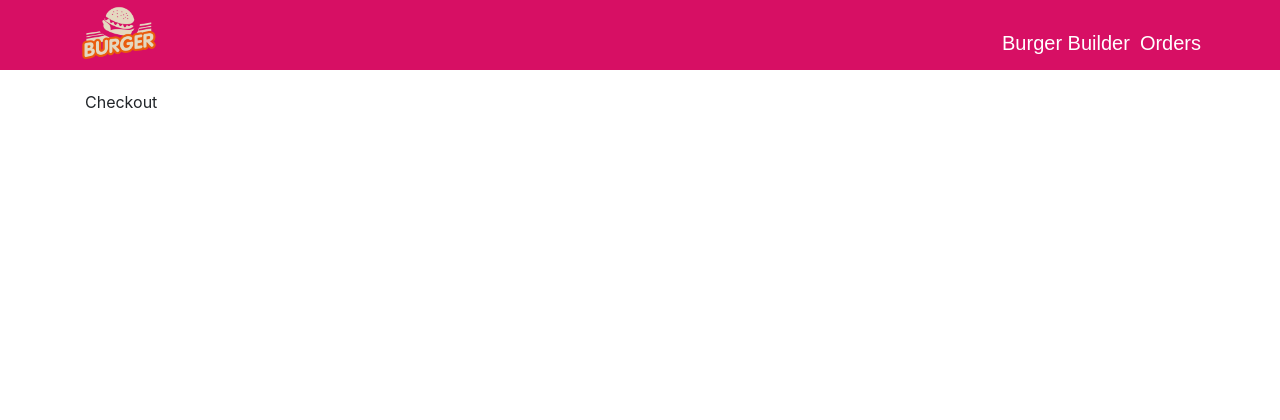
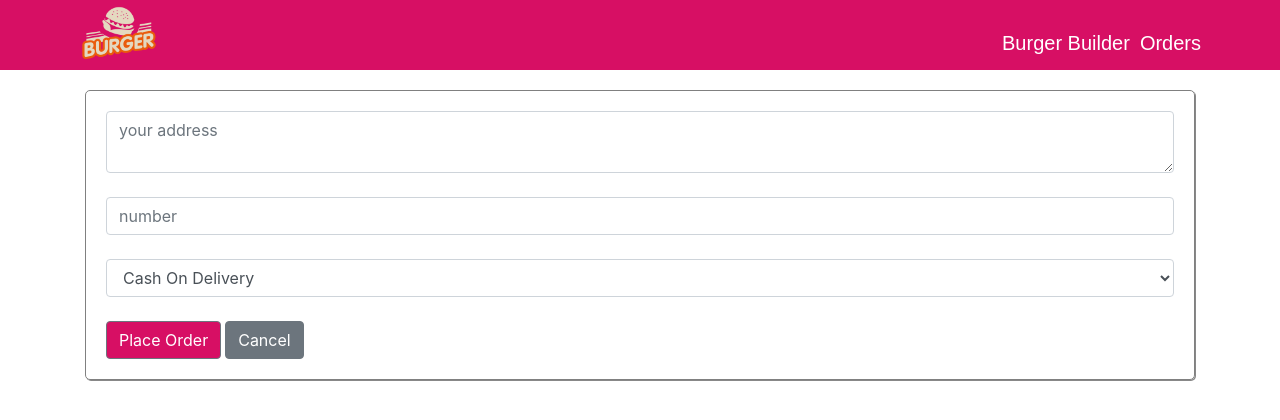
Before and after one commit to pauldipjoy/react_Burger_Builder_project, a React (Create React App) app: page /checkout in a window 1280 px wide. Shown: the top 420 px of the page. Built offline with nearby package versions, Linux system fonts and the light colour scheme.

Commit message:
Creating Checkout option

```diff
--- a/src/Components/BurgerBuilder/BurgerBuilder.js
+++ b/src/Components/BurgerBuilder/BurgerBuilder.js
@@ -76,10 +76,10 @@ class BurgerBuilder extends Component {
             <Summary ingredients={this.props.ingredients} />
           </ModalBody>
           <ModalFooter>
-            <Button color="success" onClick={this.handleCheckout}>
+            <Button style={{ backgroundColor: "#D70F64"}}  onClick={this.handleCheckout}>
               Continue To Checkout!
             </Button>
-            <Button color="danger" onClick={this.toggleModal}>
+            <Button color="secondary" onClick={this.toggleModal}>
               Cancel
             </Button>
           </ModalFooter>
--- a/src/Components/BurgerBuilder/Controls/Controls.js
+++ b/src/Components/BurgerBuilder/Controls/Controls.js
@@ -62,7 +62,7 @@ const Controls = (props) => {
             Price:<strong> {props.price} </strong> Rs/-
           </h5>
         </CardFooter>
-        <Button disabled={!props.purchasable} color="info" onClick={props.toggleModal} >
+        <Button style={{ backgroundColor: "#D70F64"}} disabled={!props.purchasable} onClick={props.toggleModal} >
           Order Now
         </Button>
       </Card>
--- a/src/Components/Orders/Checkout/Checkout.js
+++ b/src/Components/Orders/Checkout/Checkout.js
@@ -1,11 +1,83 @@
-import React from "react";
+import React, { Component } from "react";
+import { Button } from "reactstrap";
 
-const Checkout = props => {
-  return (
-    <div>
-      <p>Checkout</p>
-    </div>
-  );
-};
+class Checkout extends Component {
+  state = {
+    values: {
+      deliveryAddress: "",
+      phone: "",
+      paymentType: "Cash On Delivery",
+    },
+  };
+
+  goBack = () => {
+    this.props.history.goBack("/");
+  };
+
+  // inputChangeHandler = (e) => {
+  //   this.setState({
+  //     values: {
+  //       ...this.state.values,
+  //       [e.target.name]: e.target.value,
+  //     },
+  //   });
+  // };
+
+  submitHandler = () => {
+    console.log(this.state.values);
+  };
+
+  render() {
+    return (
+      <div>
+        <form
+          style={{
+            border: "1px solid grey",
+            boxShadow: "1px 1px #888888",
+            borderRadius: "5px",
+            padding: "20px",
+          }}
+        >
+          <textarea
+            name="deliveryAddress"
+            value={this.state.values.deliveryAddress}
+            className="form-control"
+            placeholder="your address"
+            onChange={(e) => this.inputChangeHandler(e)}
+          ></textarea>
+          <br />
+          <input
+            name="phone"
+            className="form-control"
+            value={this.state.values.phone}
+            placeholder="number"
+            onChange={(e) => this.inputChangeHandler(e)}
+          />
+          <br />
+          <select
+            name="paymentType"
+            className="form-control"
+            value={this.state.values.paymentType}
+            onChange={(e) => this.inputChangeHandler(e)}
+          >
+            <option value="Cash On Delivery">Cash On Delivery</option>
+            <option value="Bkash">Bkash</option>
+          </select>
+          <br />
+          <Button
+            style={{ backgroundColor: "#D70F64" }}
+            className="mr-auto"
+            onClick={this.submitHandler}
+          >
+            Place Order
+          </Button>
+          <Button color="secondary" className="ml-1" onClick={this.goBack}>
+            Cancel
+          </Button>
+        </form>
+      </div>
+    );
+  }
+}
 
 export default Checkout;
```
